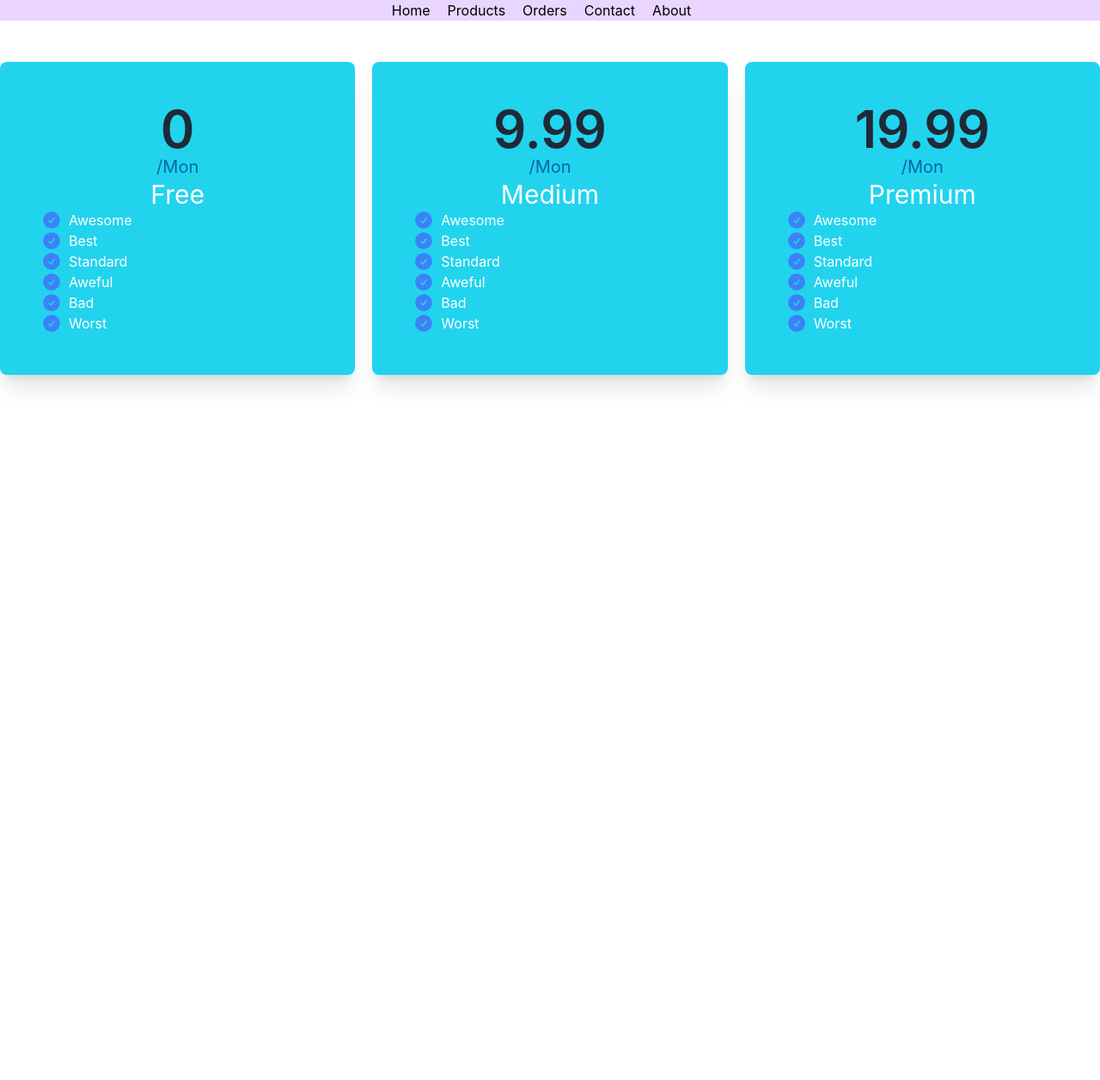
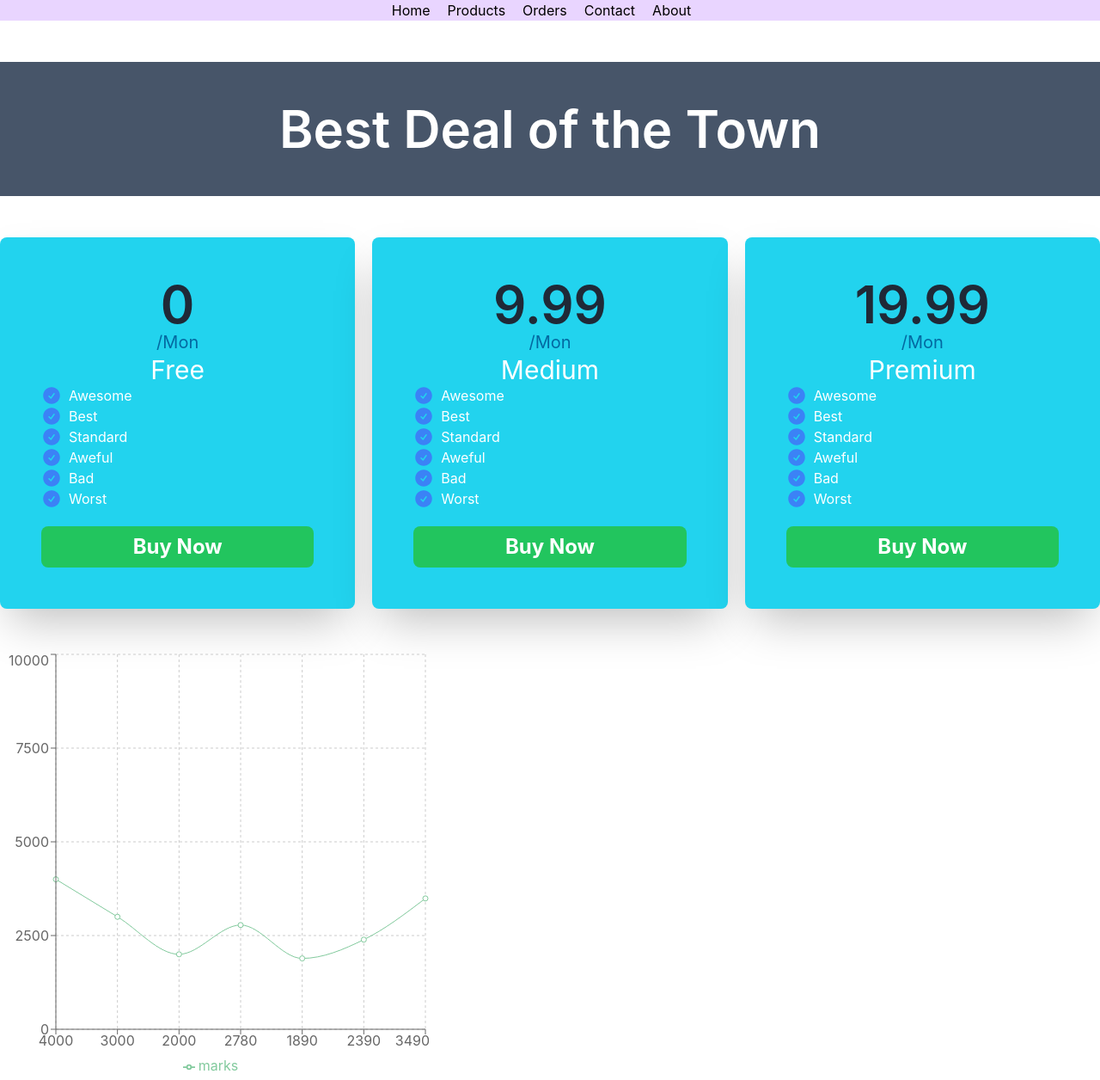
Before and after one commit to HasanMdKamrul/price-club, a React (Create React App) app: page / in a window 1280 px wide. Shown: the whole page at 86% size. Before the commit the page ends 800 px from the top, so only its background shows below. Built offline with nearby package versions, Linux system fonts and the light colour scheme.

Commit message:
re-charts initialised

```diff
--- a/package.json
+++ b/package.json
@@ -10,6 +10,7 @@
     "react": "^18.2.0",
     "react-dom": "^18.2.0",
     "react-scripts": "5.0.1",
+    "recharts": "^2.1.14",
     "web-vitals": "^2.1.0"
   },
   "scripts": {
--- a/src/App.js
+++ b/src/App.js
@@ -1,4 +1,5 @@
 import "./App.css";
+import AssignmentMarks from "./components/AssignmentMarks/AssignmentMarks";
 import NavBarReDesign from "./components/NavBarRedeisgn/NavBarReDesign";
 import Pricing from "./components/Pricing/Pricing";
 
@@ -7,6 +8,7 @@ function App() {
     <div className="App">
       <NavBarReDesign />
       <Pricing />
+      <AssignmentMarks />
     </div>
   );
 }
--- /dev/null
+++ b/src/components/AssignmentMarks/AssignmentMarks.js
@@ -0,0 +1,71 @@
+import React from "react";
+import {
+  CartesianGrid,
+  Legend,
+  Line,
+  LineChart,
+  Tooltip,
+  XAxis,
+  YAxis,
+} from "recharts";
+
+const AssignmentMarks = () => {
+  const data = [
+    {
+      name: "Page A",
+      marks: 4000,
+      quiz: 2400,
+      amt: 2400,
+    },
+    {
+      name: "Page B",
+      marks: 3000,
+      quiz: 1398,
+      amt: 2210,
+    },
+    {
+      name: "Page C",
+      marks: 2000,
+      quiz: 9800,
+      amt: 2290,
+    },
+    {
+      name: "Page D",
+      marks: 2780,
+      quiz: 3908,
+      amt: 2000,
+    },
+    {
+      name: "Page E",
+      marks: 1890,
+      quiz: 4800,
+      amt: 2181,
+    },
+    {
+      name: "Page F",
+      marks: 2390,
+      quiz: 3800,
+      amt: 2500,
+    },
+    {
+      name: "Page G",
+      marks: 3490,
+      quiz: 4300,
+      amt: 2100,
+    },
+  ];
+  return (
+    <div>
+      <LineChart width={500} height={500} data={data}>
+        <CartesianGrid strokeDasharray="3 3" />
+        <Line type="monotone" dataKey="marks" stroke="#82ca9d" />
+        <Tooltip />
+        <XAxis dataKey="marks" />
+        <YAxis dataKey="quiz" />
+        <Legend />
+      </LineChart>
+    </div>
+  );
+};
+
+export default AssignmentMarks;
--- a/src/components/Price/Price.js
+++ b/src/components/Price/Price.js
@@ -3,17 +3,20 @@ import Feature from "../Feature/Feature";
 
 const Price = ({ option: { option, price, features } }) => {
   return (
-    <div className="bg-cyan-400 p-12 rounded-lg text-white shadow-xl">
+    <div className="bg-cyan-400 p-12 rounded-lg text-white shadow-2xl">
       <h1 className="text-6xl text-gray-800 font-semibold">{price}</h1>
       <span className="text-sky-700 text-xl">/Mon</span>
       <p>
         <span className="text-3xl">{option}</span>
       </p>
       <div>
-        {features.map((feature) => (
-          <Feature feature={feature} />
+        {features.map((feature, index) => (
+          <Feature key={index} feature={feature} />
         ))}
       </div>
+      <button className="w-full text-2xl bg-green-500 rounded-lg py-2 mt-5 font-bold">
+        Buy Now
+      </button>
     </div>
   );
 };
--- a/src/components/Pricing/Pricing.js
+++ b/src/components/Pricing/Pricing.js
@@ -25,7 +25,10 @@ const Pricing = () => {
 
   return (
     <div>
-      <div className="grid grid-cols-3 my-12 gap-5">
+      <h1 className="mt-12 p-12 bg-slate-600 text-white font-semibold text-6xl">
+        Best Deal of the Town
+      </h1>
+      <div className="grid md:grid-cols-3 grid-cols-1 my-12 gap-5 container mx-auto ">
         {priceOptions.map((option) => (
           <Price key={option.id} option={option} />
         ))}
```
Also changed, not shown: 2 other files (tests, documents, lock files or other folders).
